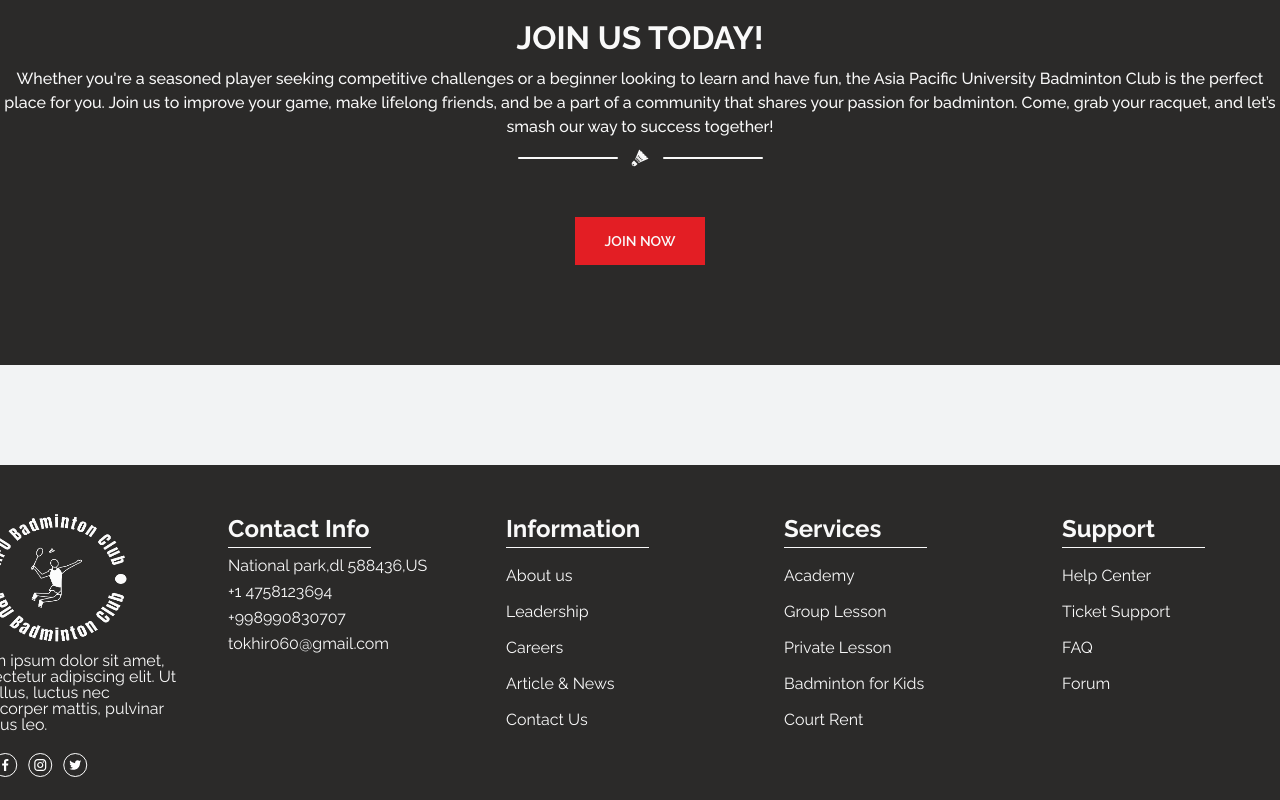
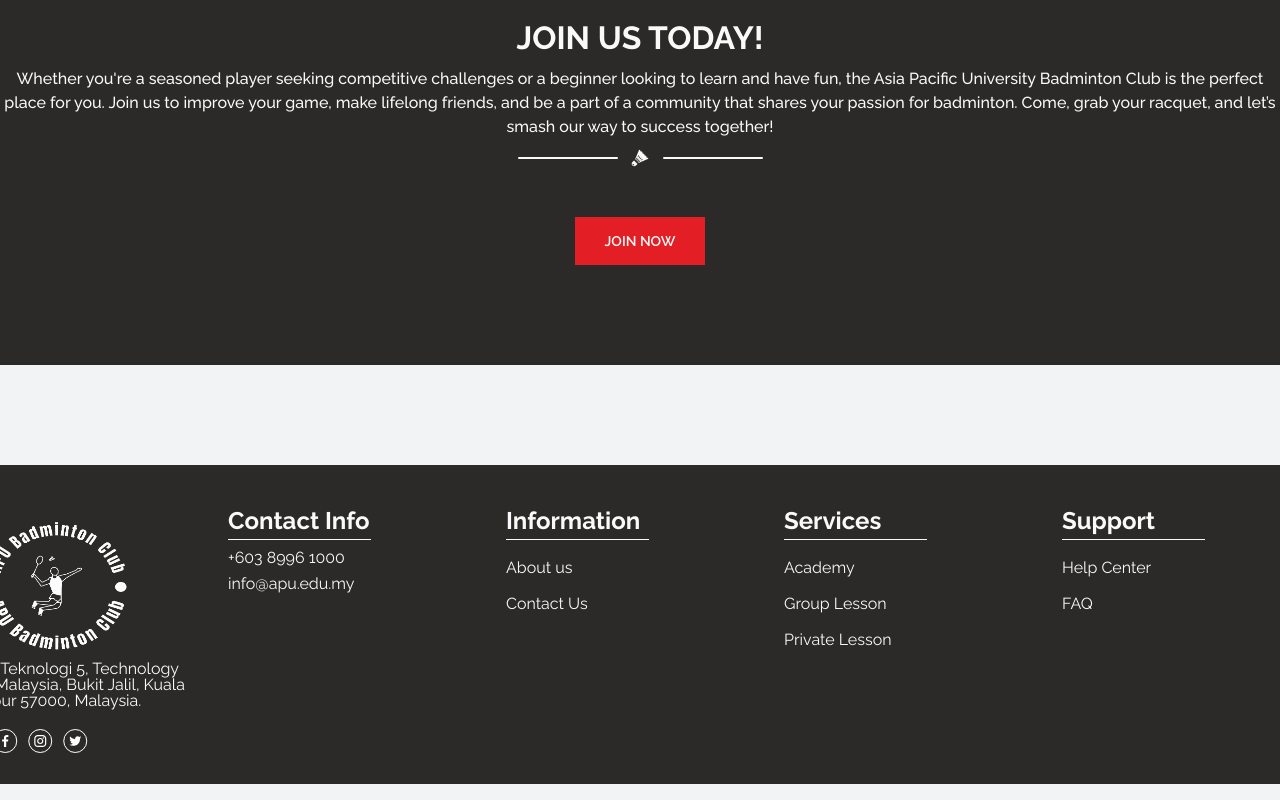
Before and after one commit to tokhirboiskhonov/APU-Badminton-Club, a plain HTML site: page blog.html in a window 1280 px wide. Shown: the part 1528-2328 px from the top of the page. Drawn offline with Linux system fonts and the light colour scheme.

Commit message:
changed footer-section

```diff
--- a/blog.html
+++ b/blog.html
@@ -139,8 +139,8 @@
             />
 
             <p class="footer__text">
-              Lorem ipsum dolor sit amet, consectetur adipiscing elit. Ut elit tellus, luctus nec
-              ullamcorper mattis, pulvinar dapibus leo.
+              Jalan Teknologi 5, Technology Park Malaysia, Bukit Jalil, Kuala Lumpur 57000,
+              Malaysia.
             </p>
 
             <div class="footer__icons">
@@ -234,30 +234,17 @@
               <h2 class="footer__item-heading">Contact Info</h2>
 
               <div>
-                <a class="footer__item-link" href="#">National park,dl 588436,US</a>
+                <a class="footer__item-link" href="tel:+603 8996 1000">+603 8996 1000</a>
               </div>
 
               <div>
-                <a class="footer__item-link" href="tel:+1 4758123694">+1 4758123694</a>
-              </div>
-
-              <div>
-                <a class="footer__item-link" href="https://t.me/tkhjs">+998990830707</a>
-              </div>
-
-              <div>
-                <a class="footer__item-link" href="mailto: tokhir060@gmail.com">
-                  tokhir060@gmail.com
-                </a>
+                <a class="footer__item-link" href="mailto: info@apu.edu.my">info@apu.edu.my</a>
               </div>
             </li>
 
             <li class="footer__item">
               <h2 class="footer__item-heading">Information</h2>
               <a class="footer__item-link" href="about.html">About us</a>
-              <a class="footer__item-link" href="#">Leadership</a>
-              <a class="footer__item-link" href="#">Careers</a>
-              <a class="footer__item-link" href="#">Article & News</a>
               <a class="footer__item-link" href="contact.html">Contact Us</a>
             </li>
 
@@ -266,16 +253,12 @@
               <a class="footer__item-link" href="#">Academy</a>
               <a class="footer__item-link" href="#">Group Lesson</a>
               <a class="footer__item-link" href="#">Private Lesson</a>
-              <a class="footer__item-link" href="#">Badminton for Kids</a>
-              <a class="footer__item-link" href="#">Court Rent</a>
             </li>
 
             <li class="footer__item">
               <h2 class="footer__item-heading">Support</h2>
               <a class="footer__item-link" href="#">Help Center</a>
-              <a class="footer__item-link" href="#">Ticket Support</a>
               <a class="footer__item-link" href="#">FAQ</a>
-              <a class="footer__item-link" href="#">Forum</a>
             </li>
           </div>
         </div>
```
